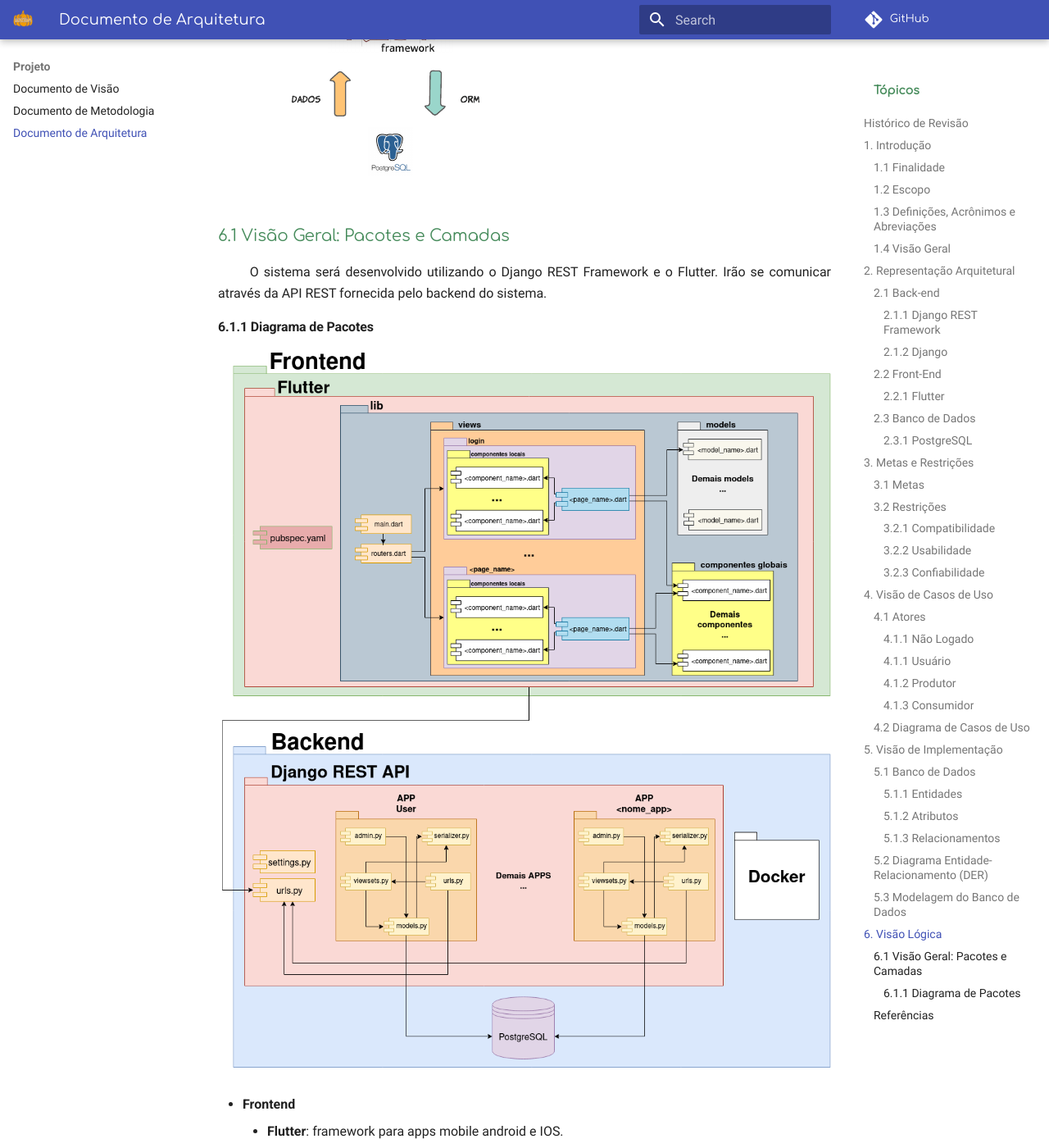
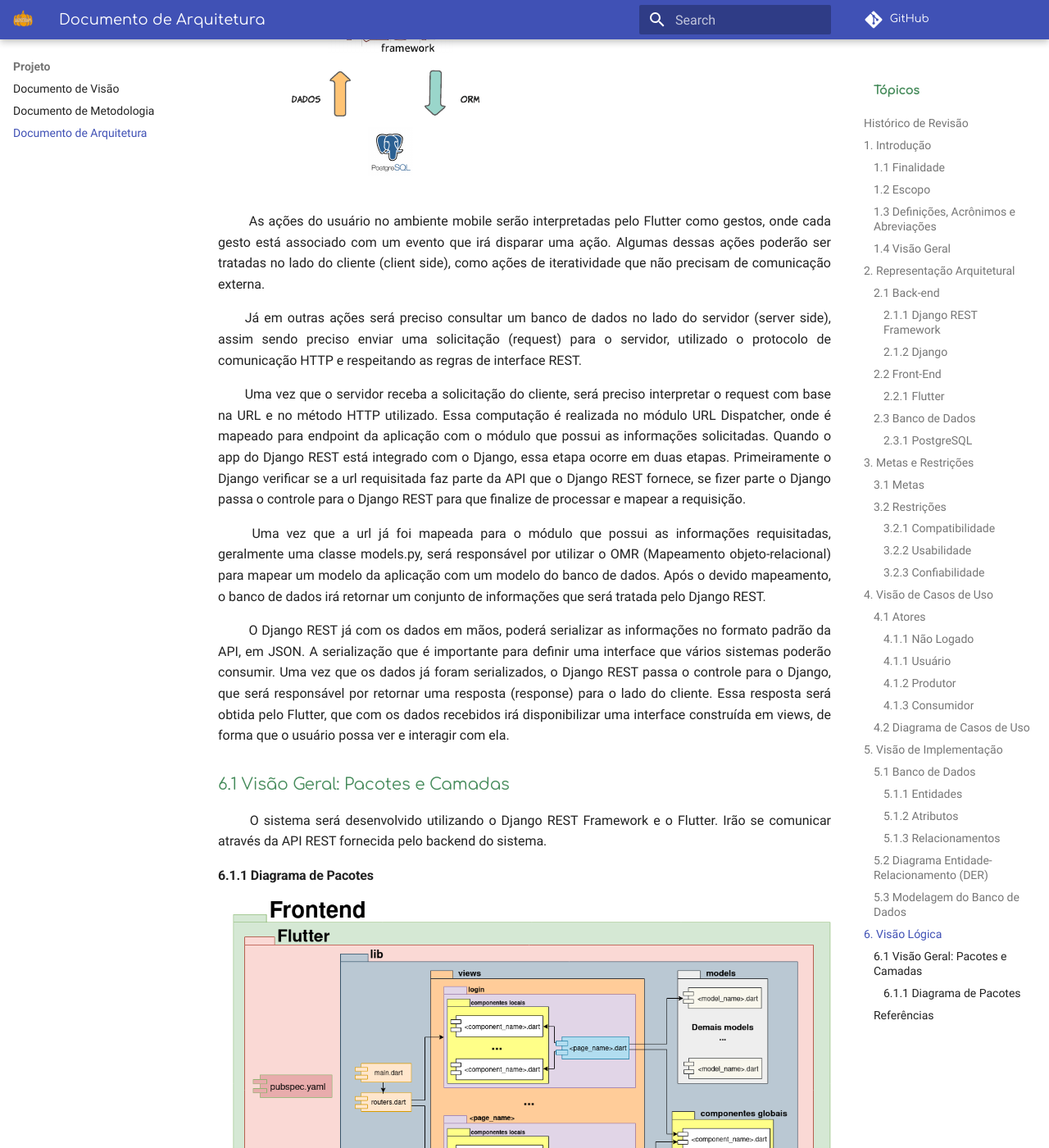
Before and after one commit to fga-eps-mds/2020.2-Hortum, an MkDocs documentation site: the page built from docs/Documento_de_arquitetura.md, in a window 1280 px wide and 1400 px high, scrolled down 8622 px. Shown: the whole window at 82% size. Built offline with MkDocs 1.6.1 and Material for MkDocs 9.7.7, drawn with Linux system fonts in a browser that asks for light colours; comment, search, counter and statistics services are not loaded.

Commit message:
#116 Adicionando explicacao diagrama visao logica

```diff
--- a/docs/Documento_de_arquitetura.md
+++ b/docs/Documento_de_arquitetura.md
@@ -158,6 +158,17 @@
 
 ## 6. Visão Lógica
 ![Visão Lógica](img/visao_logica.png)
+<p align = "justify"> &emsp;&emsp; As ações do usuário no ambiente mobile serão interpretadas pelo Flutter como gestos, onde cada gesto está associado com um evento que irá disparar uma ação. Algumas dessas ações poderão ser tratadas no lado do cliente (client side), como ações de iteratividade que não precisam de comunicação externa.</p>
+
+<p align = "justify"> &emsp;&emsp;Já em outras ações será preciso consultar um banco de dados no lado do servidor (server side), assim sendo preciso enviar uma solicitação (request) para o servidor, utilizado o protocolo de comunicação HTTP e respeitando as regras de interface REST.</p>
+
+<p align = "justify"> &emsp;&emsp;Uma vez que o servidor receba a solicitação do cliente, será preciso interpretar o request com base na URL e no método HTTP utilizado. Essa computação é realizada no módulo URL Dispatcher, onde é mapeado para endpoint da aplicação com o módulo que possui as informações solicitadas. Quando o app do Django REST está integrado com o Django, essa etapa ocorre em duas etapas. Primeiramente o Django verificar se a url requisitada faz parte da API que o Django REST fornece, se fizer parte o Django passa o controle para o Django REST para que finalize de processar e mapear a requisição.</p>
+
+<p align = "justify"> &emsp;&emsp; Uma vez que a url já foi mapeada para o módulo que possui as informações requisitadas, geralmente uma classe models.py, será responsável por utilizar o OMR (Mapeamento objeto-relacional) para mapear um modelo da aplicação com um modelo do banco de dados. Após o devido mapeamento, o banco de dados irá retornar um conjunto de informações que será tratada pelo Django REST.</p>
+
+<p align = "justify"> &emsp;&emsp; O Django REST já com os dados em mãos, poderá serializar as informações no formato padrão da API, em JSON. A serialização que é importante para definir uma interface que vários sistemas poderão consumir. Uma vez que os dados já foram serializados, o Django REST passa o controle para o Django, que será responsável por retornar uma resposta (response) para o lado do cliente.
+Essa resposta será obtida pelo Flutter, que com os dados recebidos irá disponibilizar uma interface construída em views, de forma que o usuário possa ver e interagir com ela. </p>
+
 ### 6.1 Visão Geral: Pacotes e Camadas
 <p align = "justify"> &emsp;&emsp; O sistema será desenvolvido utilizando o Django REST Framework e o Flutter. Irão se comunicar através da API REST fornecida pelo backend do sistema. </p>
 
@@ -188,10 +199,6 @@
     - **Docker-Compose**: conjunto de containers docker.
     - **PostgreSQL**: banco de dados da aplicação.
 
-
-
-<p align = "justify"> &emsp;&emsp;  </p>
-
 ### Referências
 
 > About PostgreSQL. Disponível em: < [https://www.postgresql.org/about/](https://www.postgresql.org/about/) > Acesso em 01 de Março de 2021
```
